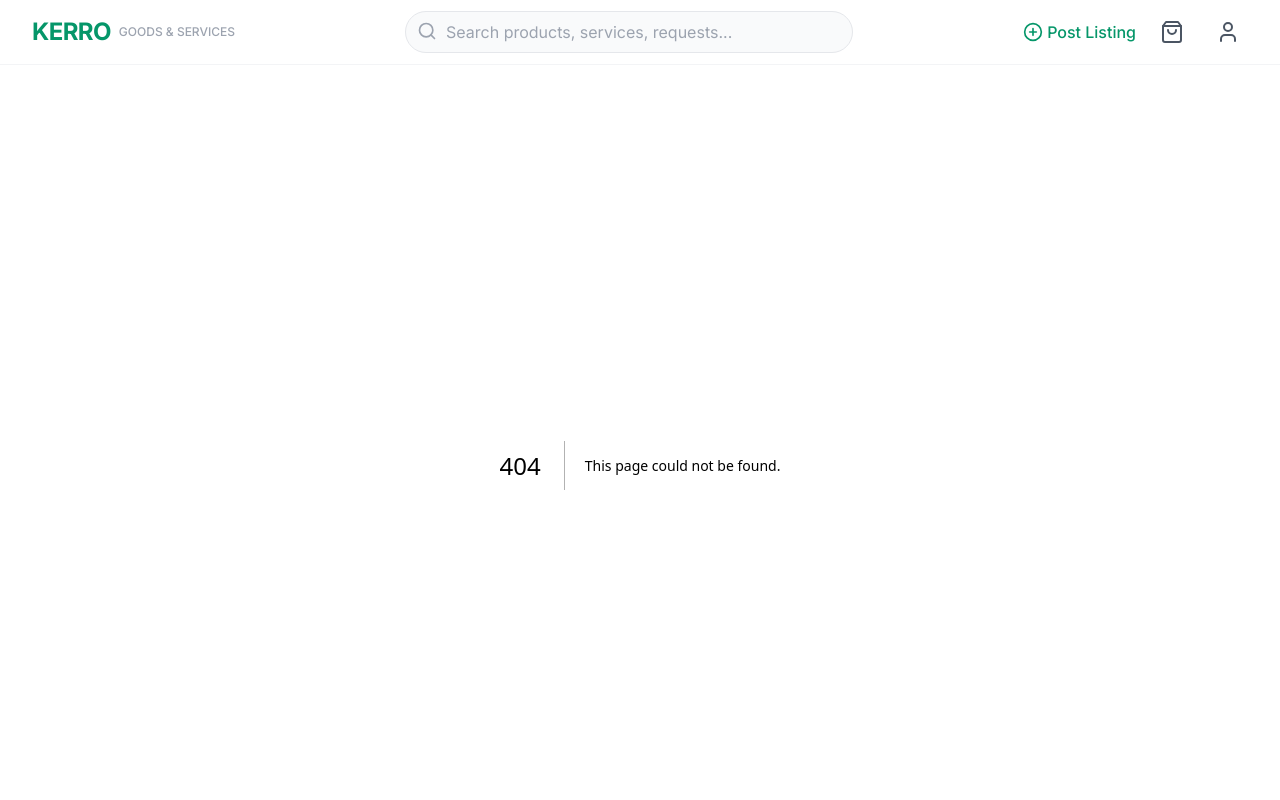
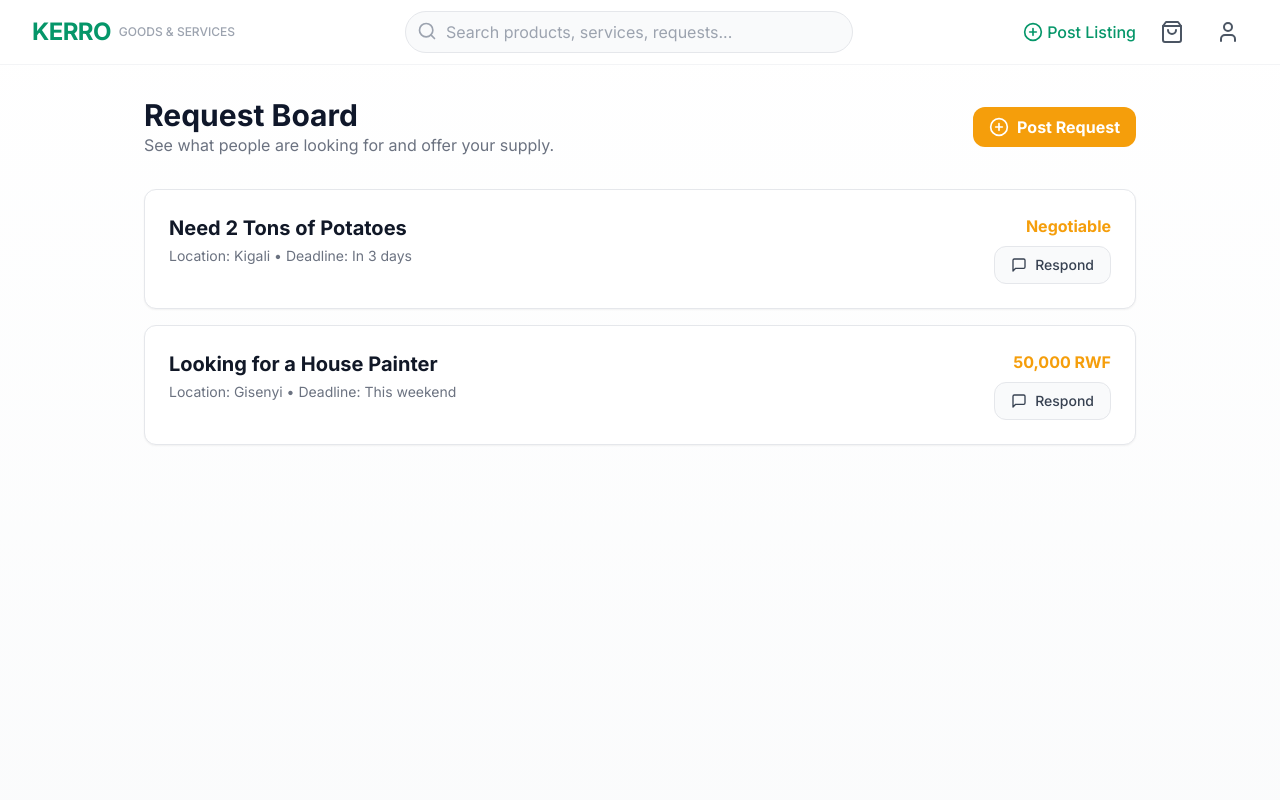
Before and after one commit to kent386/kerro-marketplac, a Next.js app: page /requests in a window 1280 px wide. Before the commit this address had no page. Shown: the top 800 px of the page. Built offline with nearby package versions, Linux system fonts and the light colour scheme.

Commit message:
Create RequestBoard component with dummy requests

```diff
--- /dev/null
+++ b/app/requests/page.tsx
@@ -0,0 +1,42 @@
+import { PlusCircle, MessageSquare } from 'lucide-react';
+import Link from 'next/link';
+
+const DUMMY_REQUESTS = [
+  { id: '1', title: 'Need 2 Tons of Potatoes', location: 'Kigali', budget: 'Negotiable', deadline: 'In 3 days' },
+  { id: '2', title: 'Looking for a House Painter', location: 'Gisenyi', budget: '50,000 RWF', deadline: 'This weekend' },
+];
+
+export default function RequestBoard() {
+  return (
+    <div className="max-w-5xl mx-auto px-4 py-8">
+      <div className="flex justify-between items-center mb-8">
+        <div>
+          <h1 className="text-3xl font-bold">Request Board</h1>
+          <p className="text-gray-500">See what people are looking for and offer your supply.</p>
+        </div>
+        <Link href="/requests/new" className="bg-secondary text-white px-4 py-2 rounded-lg font-bold flex items-center">
+          <PlusCircle className="h-5 w-5 mr-2" /> Post Request
+        </Link>
+      </div>
+
+      <div className="space-y-4">
+        {DUMMY_REQUESTS.map((req) => (
+          <div key={req.id} className="bg-white border rounded-xl p-6 hover:border-secondary transition-colors shadow-sm">
+            <div className="flex justify-between items-start">
+              <div>
+                <h3 className="text-xl font-bold text-gray-900">{req.title}</h3>
+                <p className="text-gray-500 text-sm mt-1">Location: {req.location} • Deadline: {req.deadline}</p>
+              </div>
+              <div className="text-right">
+                <span className="text-secondary font-bold">{req.budget}</span>
+                <button className="block mt-2 bg-gray-50 text-gray-700 px-4 py-2 rounded-lg text-sm font-medium hover:bg-gray-100 border flex items-center">
+                  <MessageSquare className="h-4 w-4 mr-2" /> Respond
+                </button>
+              </div>
+            </div>
+          </div>
+        ))}
+      </div>
+    </div>
+  );
+            }
```
